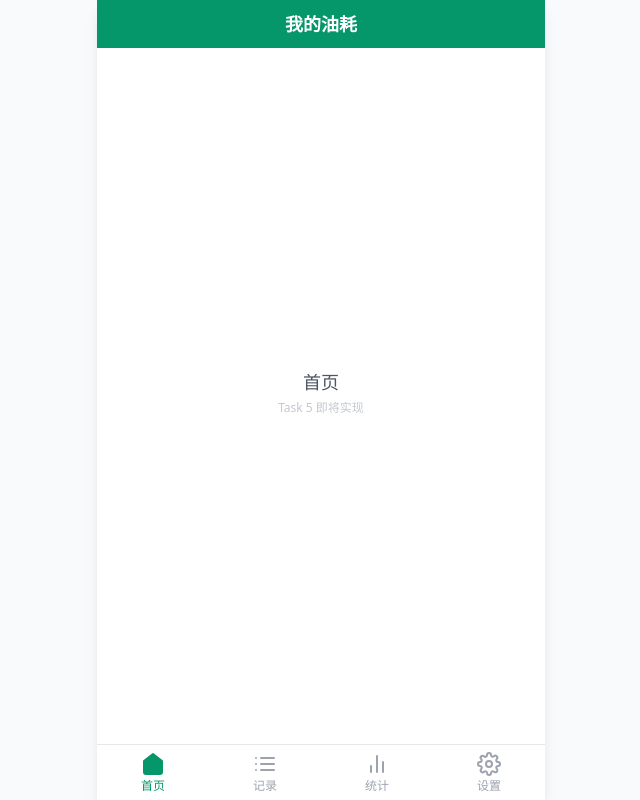
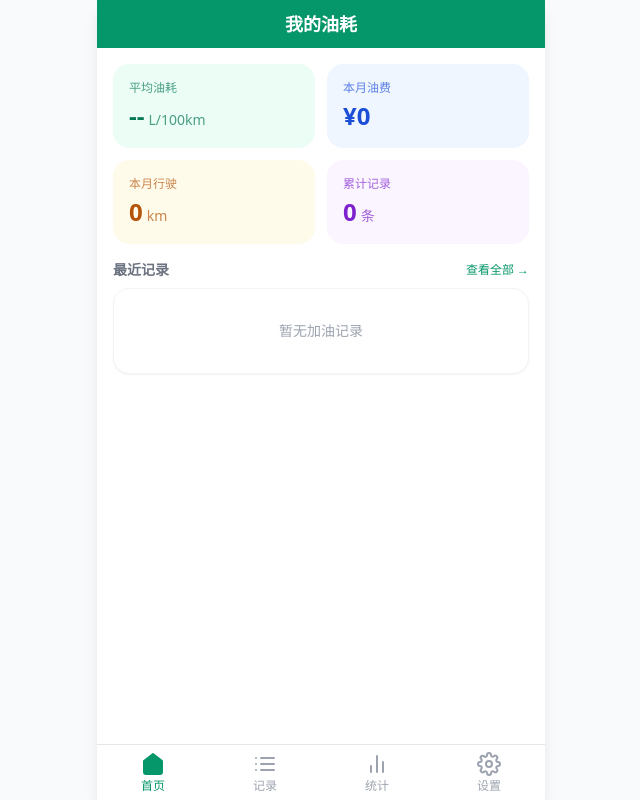
Before and after one commit to sh-alex-sh/my-car_oil, a React (Vite) app: page / in a window 1280 px wide. Shown: the whole page, without its empty margins (319-959 px from the left). Built offline with nearby package versions, Linux system fonts and the light colour scheme.

Commit message:
feat: add Dashboard page with summary cards, record card, and recent records

```diff
--- /dev/null
+++ b/src/components/dashboard/RecentRecords.tsx
@@ -0,0 +1,47 @@
+import { useNavigate } from 'react-router-dom';
+import type { FuelRecord } from '../../types';
+import RecordCard from '../records/RecordCard';
+
+interface RecentRecordsProps {
+  records: FuelRecord[];
+  onEdit: (record: FuelRecord) => void;
+  onDelete: (record: FuelRecord) => void;
+}
+
+export default function RecentRecords({ records, onEdit, onDelete }: RecentRecordsProps) {
+  const navigate = useNavigate();
+  const recent = records.slice(0, 5);
+
+  return (
+    <div className="mt-4">
+      <div className="flex justify-between items-center px-4 mb-2">
+        <h2 className="text-sm font-semibold text-gray-500">最近记录</h2>
+        <button
+          onClick={() => navigate('/records')}
+          className="text-xs text-primary-600 active:text-primary-700"
+        >
+          查看全部 →
+        </button>
+      </div>
+      <div className="bg-white rounded-2xl mx-4 overflow-hidden shadow-sm border border-gray-100">
+        {recent.length === 0 ? (
+          <p className="text-center text-gray-400 py-8 text-sm">暂无加油记录</p>
+        ) : (
+          recent.map((record, i) => {
+            const prev = recent[i + 1]; // 下一条 = 时间更早的
+            return (
+              <RecordCard
+                key={record.id}
+                record={record}
+                prevMileage={prev?.mileage}
+                prevIsFullTank={prev?.isFullTank}
+                onEdit={onEdit}
+                onDelete={onDelete}
+              />
+            );
+          })
+        )}
+      </div>
+    </div>
+  );
+}
--- /dev/null
+++ b/src/components/dashboard/SummaryCard.tsx
@@ -0,0 +1,25 @@
+interface SummaryCardProps {
+  title: string;
+  value: string;
+  unit?: string;
+  color?: 'emerald' | 'blue' | 'amber' | 'purple';
+}
+
+const colorMap = {
+  emerald: 'bg-emerald-50 text-emerald-700',
+  blue: 'bg-blue-50 text-blue-700',
+  amber: 'bg-amber-50 text-amber-700',
+  purple: 'bg-purple-50 text-purple-700',
+};
+
+export default function SummaryCard({ title, value, unit, color = 'emerald' }: SummaryCardProps) {
+  return (
+    <div className={`rounded-2xl p-4 ${colorMap[color]} flex flex-col gap-1`}>
+      <span className="text-xs opacity-70">{title}</span>
+      <div className="flex items-baseline gap-1">
+        <span className="text-2xl font-bold">{value}</span>
+        {unit && <span className="text-sm opacity-70">{unit}</span>}
+      </div>
+    </div>
+  );
+}
--- /dev/null
+++ b/src/components/records/RecordCard.tsx
@@ -0,0 +1,102 @@
+import { useState, useRef } from 'react';
+import type { FuelRecord } from '../../types';
+import { formatDateShort, formatDayOfWeek, formatMoney, formatConsumption } from '../../utils/format';
+import { calcFuelConsumption } from '../../utils/calculation';
+
+interface RecordCardProps {
+  record: FuelRecord;
+  prevMileage?: number;
+  prevIsFullTank?: boolean;
+  onEdit: (record: FuelRecord) => void;
+  onDelete: (record: FuelRecord) => void;
+}
+
+export default function RecordCard({ record, prevMileage, prevIsFullTank, onEdit, onDelete }: RecordCardProps) {
+  const [swiped, setSwiped] = useState(false);
+  const touchStartX = useRef(0);
+  const touchStartY = useRef(0);
+
+  const consumption =
+    record.isFullTank && prevMileage && prevIsFullTank
+      ? calcFuelConsumption(record.fuelAmount, prevMileage, record.mileage)
+      : null;
+
+  const onTouchStart = (e: React.TouchEvent) => {
+    touchStartX.current = e.touches[0].clientX;
+    touchStartY.current = e.touches[0].clientY;
+  };
+
+  const onTouchEnd = (e: React.TouchEvent) => {
+    const dx = e.changedTouches[0].clientX - touchStartX.current;
+    const dy = e.changedTouches[0].clientY - touchStartY.current;
+    if (Math.abs(dx) > 40 && Math.abs(dx) > Math.abs(dy)) {
+      setSwiped(dx < 0);
+    }
+  };
+
+  return (
+    <div className="relative overflow-hidden">
+      {/* 左滑露出操作按钮 */}
+      <div className="absolute right-0 top-0 bottom-0 flex">
+        <button
+          onClick={() => { onEdit(record); setSwiped(false); }}
+          className="w-16 bg-primary-500 text-white flex items-center justify-center active:bg-primary-600 transition-colors"
+        >
+          <svg width="20" height="20" viewBox="0 0 24 24" fill="none" stroke="currentColor" strokeWidth="2" strokeLinecap="round" strokeLinejoin="round">
+            <path d="M11 4H4a2 2 0 00-2 2v14a2 2 0 002 2h14a2 2 0 002-2v-7" />
+            <path d="M18.5 2.5a2.121 2.121 0 013 3L12 15l-4 1 1-4 9.5-9.5z" />
+          </svg>
+        </button>
+        <button
+          onClick={() => { onDelete(record); setSwiped(false); }}
+          className="w-16 bg-red-500 text-white flex items-center justify-center active:bg-red-600 transition-colors"
+        >
+          <svg width="20" height="20" viewBox="0 0 24 24" fill="none" stroke="currentColor" strokeWidth="2" strokeLinecap="round" strokeLinejoin="round">
+            <polyline points="3 6 5 6 21 6" />
+            <path d="M19 6v14a2 2 0 01-2 2H7a2 2 0 01-2-2V6m3 0V4a2 2 0 012-2h4a2 2 0 012 2v2" />
+          </svg>
+        </button>
+      </div>
+
+      {/* 卡片主体 */}
+      <div
+        className={`relative bg-white border-b border-gray-50 px-4 py-3 transition-transform duration-200 ${
+          swiped ? '-translate-x-32' : 'translate-x-0'
+        }`}
+        onTouchStart={onTouchStart}
+        onTouchEnd={onTouchEnd}
+        onClick={() => swiped && setSwiped(false)}
+      >
+        <div className="flex justify-between items-start">
+          <div>
+            <div className="flex items-center gap-2">
+              <span className="text-sm font-medium text-gray-900">
+                {formatDateShort(record.date)}
+              </span>
+              <span className="text-xs text-gray-400">{formatDayOfWeek(record.date)}</span>
+              {record.isFullTank && (
+                <span className="text-xs bg-green-100 text-green-700 px-1.5 py-0.5 rounded">加满</span>
+              )}
+            </div>
+            {record.note && (
+              <p className="text-xs text-gray-500 mt-0.5 truncate max-w-[200px]">{record.note}</p>
+            )}
+          </div>
+          <div className="text-right">
+            <div className="text-sm text-gray-900 font-medium">
+              {record.fuelAmount}L · {formatMoney(record.fuelCost)}
+            </div>
+            <div className="text-xs text-gray-400 mt-0.5">
+              {record.mileage.toLocaleString()} km
+            </div>
+          </div>
+        </div>
+        {consumption !== null && (
+          <div className="mt-1 text-xs text-primary-600 font-medium">
+            油耗: {formatConsumption(consumption)}
+          </div>
+        )}
+      </div>
+    </div>
+  );
+}
--- a/src/routes/Dashboard.tsx
+++ b/src/routes/Dashboard.tsx
@@ -1,8 +1,69 @@
+import { useState, useCallback } from 'react';
+import { useNavigate } from 'react-router-dom';
+import { useFuelRecords } from '../hooks/useFuelRecords';
+import SummaryCard from '../components/dashboard/SummaryCard';
+import RecentRecords from '../components/dashboard/RecentRecords';
+import ConfirmDialog from '../components/common/ConfirmDialog';
+import type { FuelRecord } from '../types';
+
 export default function Dashboard() {
+  const navigate = useNavigate();
+  const { records, stats, remove } = useFuelRecords(1);
+  const [deleteTarget, setDeleteTarget] = useState<FuelRecord | null>(null);
+
+  const handleDelete = useCallback(async () => {
+    if (deleteTarget?.id) {
+      await remove(deleteTarget.id);
+    }
+    setDeleteTarget(null);
+  }, [deleteTarget, remove]);
+
   return (
-    <div className="flex flex-col items-center justify-center h-full py-20 text-gray-400">
-      <p className="text-lg font-medium text-gray-600">首页</p>
-      <p className="text-xs mt-1 opacity-60">Task 5 即将实现</p>
+    <div className="py-4">
+      {/* 摘要卡片 */}
+      <div className="grid grid-cols-2 gap-3 px-4">
+        <SummaryCard
+          title="平均油耗"
+          value={stats.avgConsumption !== null ? stats.avgConsumption.toFixed(1) : '--'}
+          unit="L/100km"
+          color="emerald"
+        />
+        <SummaryCard
+          title="本月油费"
+          value={`¥${stats.totalCostThisMonth.toFixed(0)}`}
+          color="blue"
+        />
+        <SummaryCard
+          title="本月行驶"
+          value={`${stats.totalDistanceThisMonth}`}
+          unit="km"
+          color="amber"
+        />
+        <SummaryCard
+          title="累计记录"
+          value={`${stats.recordCount}`}
+          unit="条"
+          color="purple"
+        />
+      </div>
+
+      {/* 最近记录 */}
+      <RecentRecords
+        records={records}
+        onEdit={(r) => navigate(`/records/${r.id}`)}
+        onDelete={setDeleteTarget}
+      />
+
+      {/* 删除确认弹窗 */}
+      <ConfirmDialog
+        open={!!deleteTarget}
+        title="删除记录"
+        message={`确定删除 ${deleteTarget?.date || ''} 的这条加油记录吗？删除后无法恢复。`}
+        confirmText="删除"
+        onConfirm={handleDelete}
+        onCancel={() => setDeleteTarget(null)}
+        danger
+      />
     </div>
   );
 }
```
